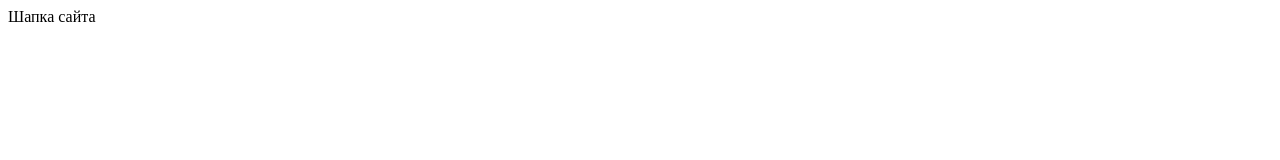
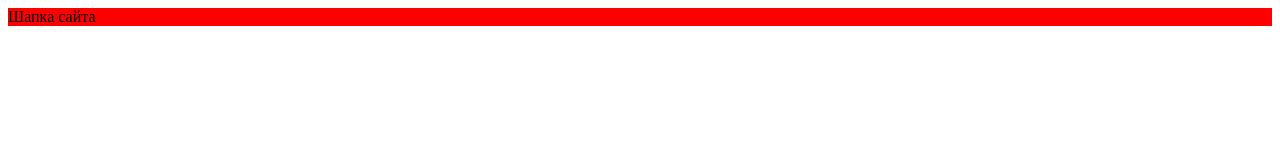
Before and after one commit to 1onix1/checkup-todo-list, a plain HTML site: page index.html in a window 1280 px wide. Drawn offline with Linux system fonts and the light colour scheme.

Commit message:
Создан базовый шаблон проекта с базовыми настройками

```diff
--- a/index.html
+++ b/index.html
@@ -3,6 +3,7 @@
 <head>
   <meta charset="UTF-8">
   <meta name="viewport" content="width=device-width, initial-scale=1.0">
+  <link rel="stylesheet" href="./style.css">
   <title>Document</title>
 </head>
 <body>
--- a/style.css
+++ b/style.css
@@ -0,0 +1,3 @@
+header {
+    background-color: red;
+}
```
